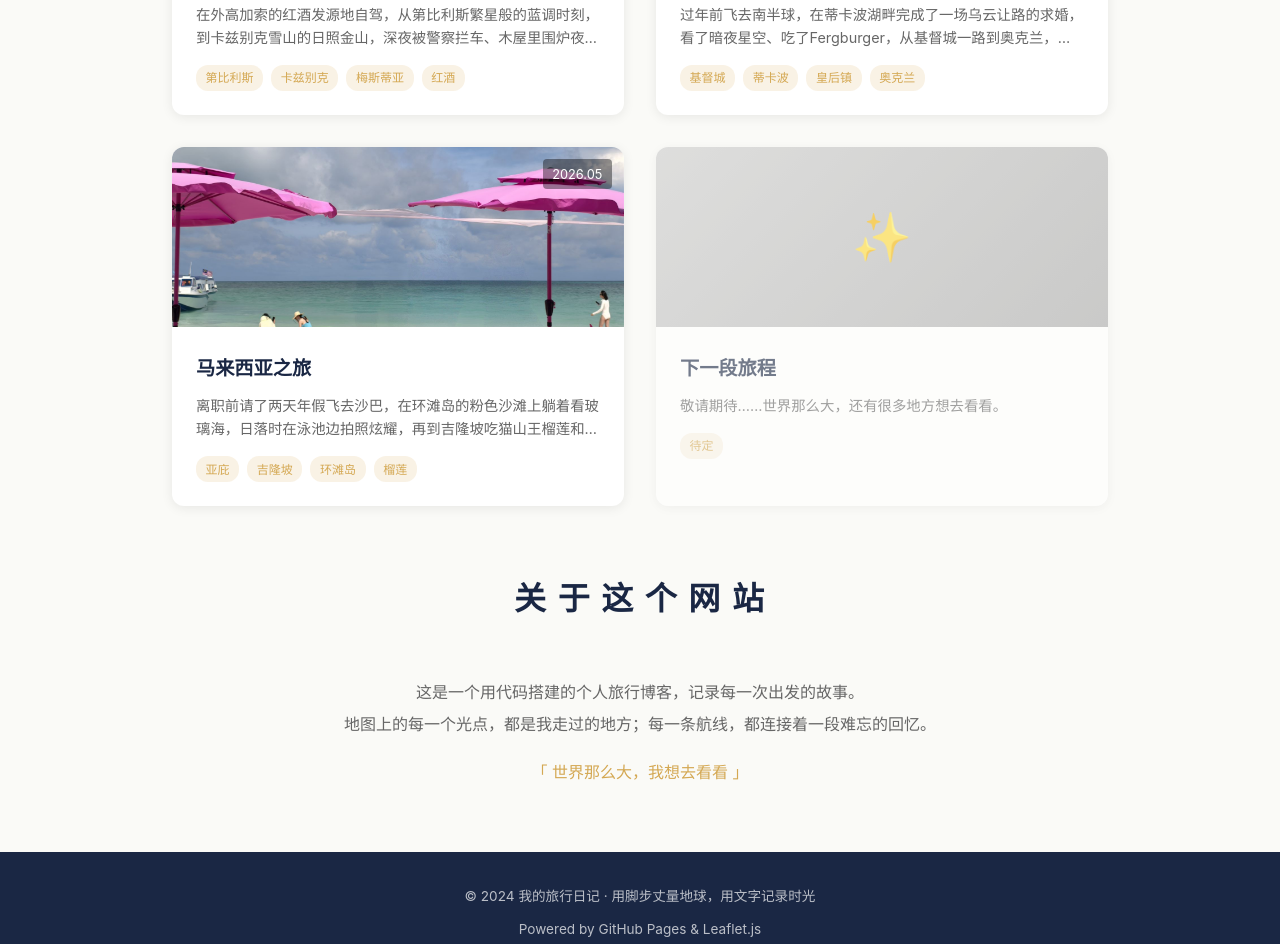
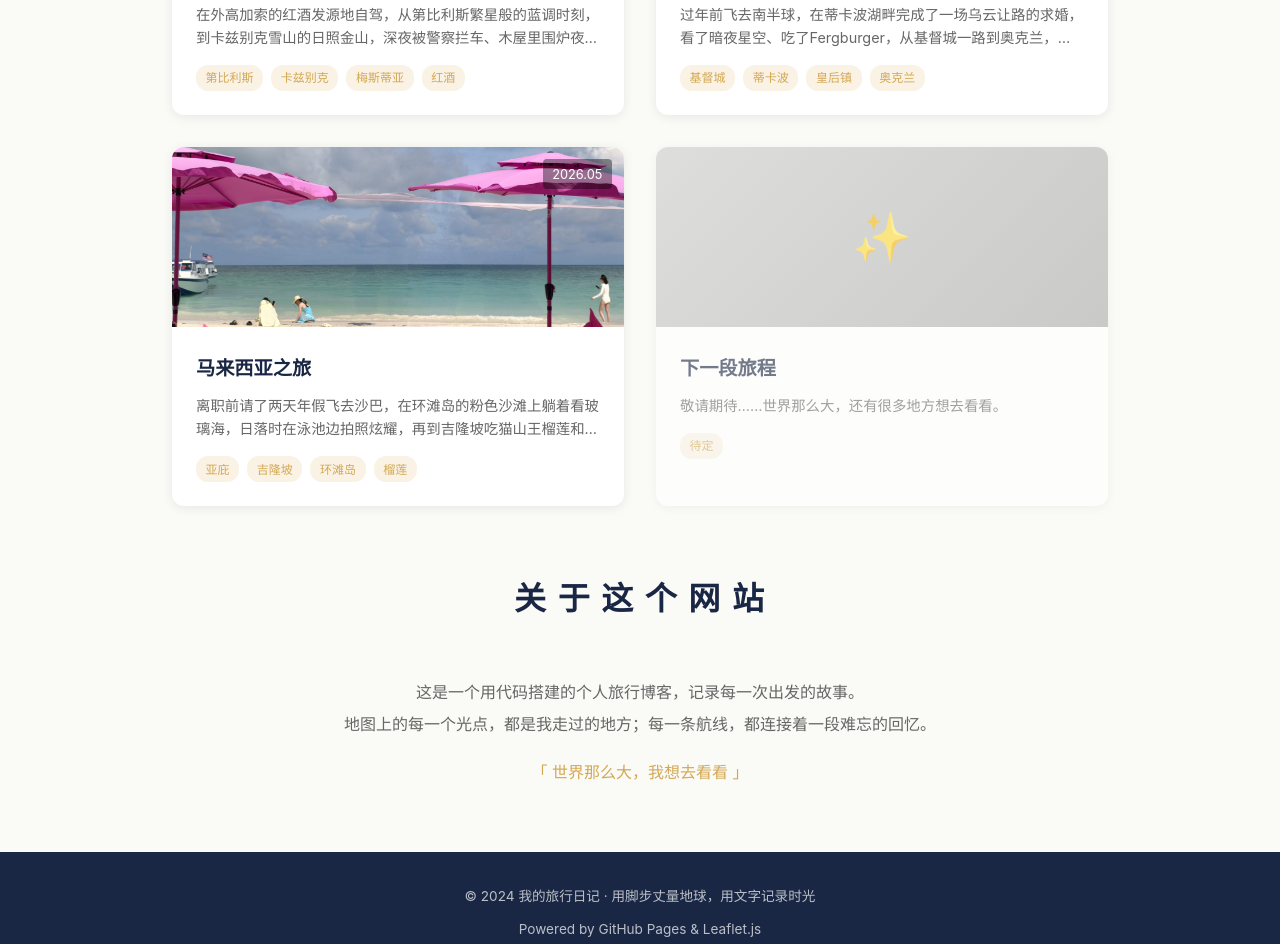
Before and after one commit to i-Jayus/travel, a plain HTML site: page index.html in a window 1280 px wide. Shown: the part 1641-2585 px from the top of the page. Drawn offline with Linux system fonts and the light colour scheme.

Commit message:
fix: 马来西亚卡片背景上移至85%

```diff
--- a/index.html
+++ b/index.html
@@ -142,7 +142,7 @@
 
             <!-- 马来西亚之旅 -->
             <a href="malaysia-2026.html" class="travel-card">
-                <div class="card-image" style="background-image:url('images/my-cover.jpg'); background-size:cover; background-position:center 75%;"><span class="card-date">2026.05</span>
+                <div class="card-image" style="background-image:url('images/my-cover.jpg'); background-size:cover; background-position:center 85%;"><span class="card-date">2026.05</span>
                 </div>
                 <div class="card-body">
                     <h3>马来西亚之旅</h3>
```
